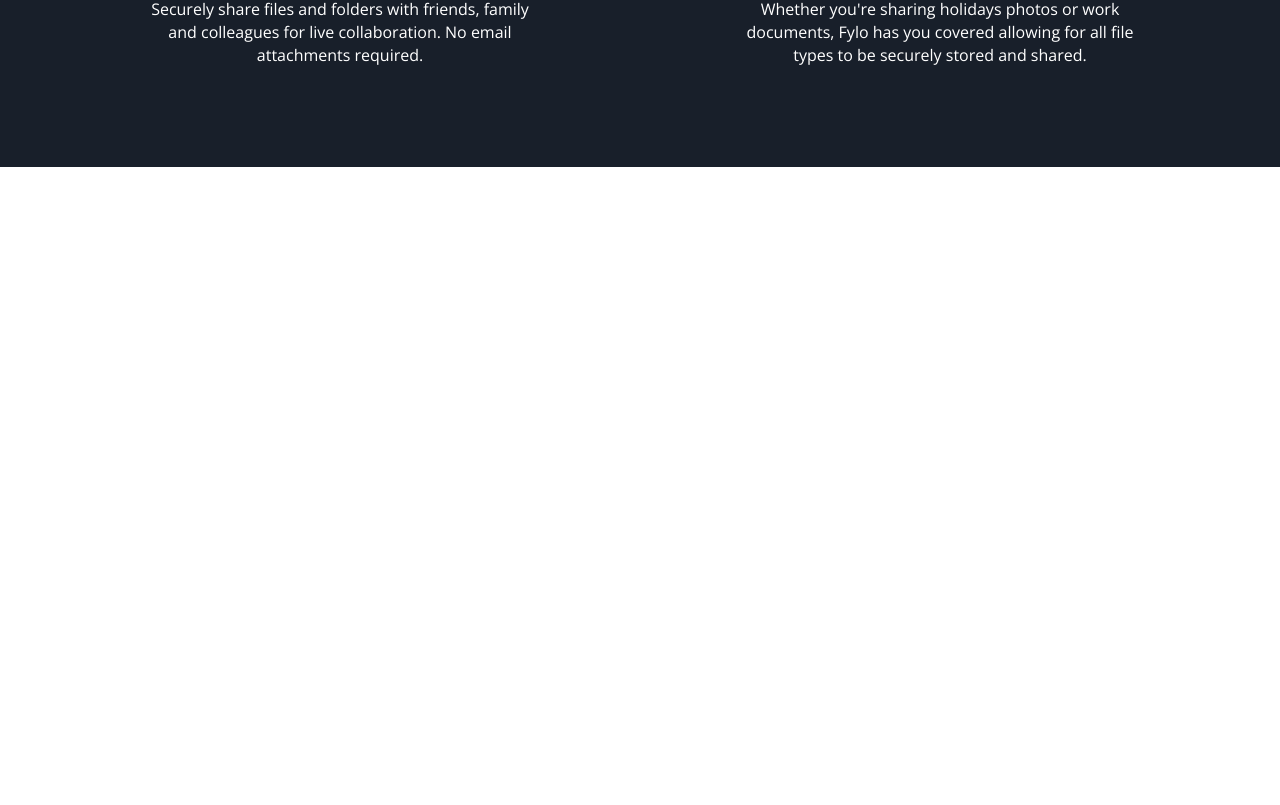
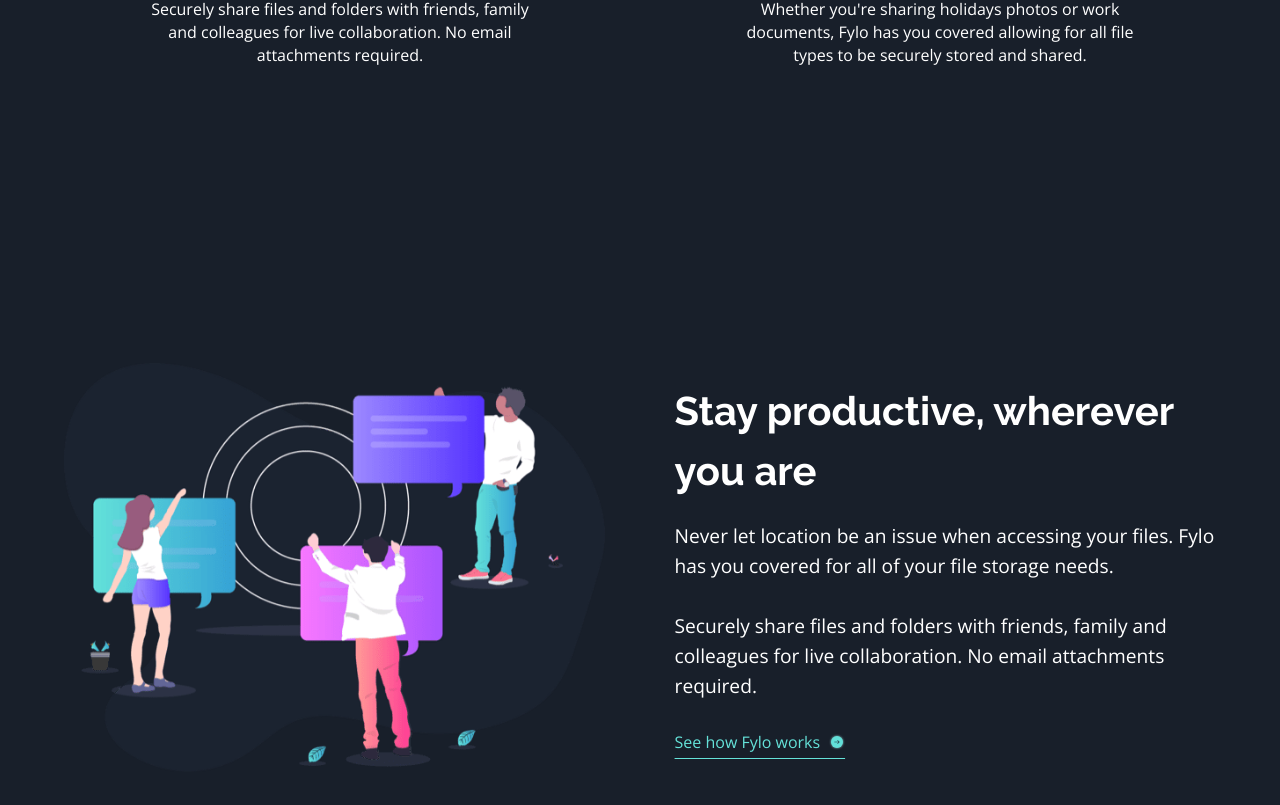
Before and after one commit to Xar0P/fylo, a React (Create React App) app: page / in a window 1280 px wide. Shown: the part 1772-2577 px from the top of the page. Before the commit the page ends 1939 px from the top, so only its background shows below. Built offline with nearby package versions, Linux system fonts and the light colour scheme.

Commit message:
stayproductive

```diff
--- a/src/App.tsx
+++ b/src/App.tsx
@@ -1,6 +1,7 @@
 import { CallAction } from "./components/CallAction"
 import { Header } from "./components/Header"
 import { Info } from "./components/Info"
+import { StayProductive } from "./components/StayProductive"
 import { GlobalStyle } from "./styles/global"
 
 export function App() {
@@ -9,6 +10,7 @@
             <Header />
             <CallAction />
             <Info />
+            <StayProductive />
             <GlobalStyle />
         </>
     )
--- /dev/null
+++ b/src/components/StayProductive/index.tsx
@@ -0,0 +1,16 @@
+import { Container, Content } from "./styles";
+
+export function StayProductive() {
+    return (
+        <Container>
+            <Content>
+                <div></div>
+                <div>
+                    <h1>Stay productive, wherever you are</h1>
+                    <p>Never let location be an issue when accessing your files. Fylo has you covered for all of your file storage needs.<br /><br /> Securely share files and folders with friends, family and colleagues for live collaboration. No email attachments required.</p>
+                    <a href="#">See how Fylo works &nbsp;&nbsp;&nbsp;&nbsp;&nbsp;</a>
+                </div>
+            </Content>
+        </Container>
+    );
+}
--- /dev/null
+++ b/src/components/StayProductive/styles.ts
@@ -0,0 +1,78 @@
+import stayProductiveImg from '../../assets/illustration-stay-productive.png';
+import arrowImg from '../../assets/icon-arrow.svg';
+
+import styled from 'styled-components';
+
+export const Container = styled.section`
+    width: 100%;
+    padding: 150px 0;
+    background-color: hsl(218, 28%, 13%);
+
+    display: flex;
+    flex-direction: column;
+    justify-content: center;
+    align-items: center;
+`;
+
+export const Content = styled.section`
+    width: 90%;
+    max-width: 1500px;
+
+    display: flex;
+    justify-content: space-between;
+    align-items: center;
+
+    div:nth-child(1) {
+        width: 47%;
+        height: 500px;
+
+        background-image: url(${stayProductiveImg});
+        background-size: contain;
+        background-repeat: no-repeat;
+        background-position: center;
+    }
+
+    div:nth-child(2) {
+        width: 47%;
+
+        color: var(--white);
+
+        h1 {
+            font-weight: 700;
+            font-size: 2.5rem;
+            line-height: 60px;
+            margin-bottom: 20px;
+            max-width: 500px;
+            font-family: 'Raleway', sans-serif;
+        }
+
+        p {
+            font-size: 1.2rem;
+            line-height: 30px;
+            margin-bottom: 30px;
+            max-width: 660px;
+            font-family: 'Open Sans', sans-serif;
+        }
+
+        a {
+            position: relative;
+            color: var(--cyan);
+            font-family: 'Open Sans', sans-serif;
+            text-underline-offset: 10px;
+
+            &::after {
+                display: inline-block;
+                position: absolute;
+                top: 50%;
+                margin-left: -16px;
+                transform: translateY(-50%);
+                content: '';
+                width: 1rem;
+                height: 1rem;
+                background-image: url(${arrowImg});
+                background-repeat: no-repeat;
+                background-size: contain;
+            }
+        }
+    }
+`;
```
